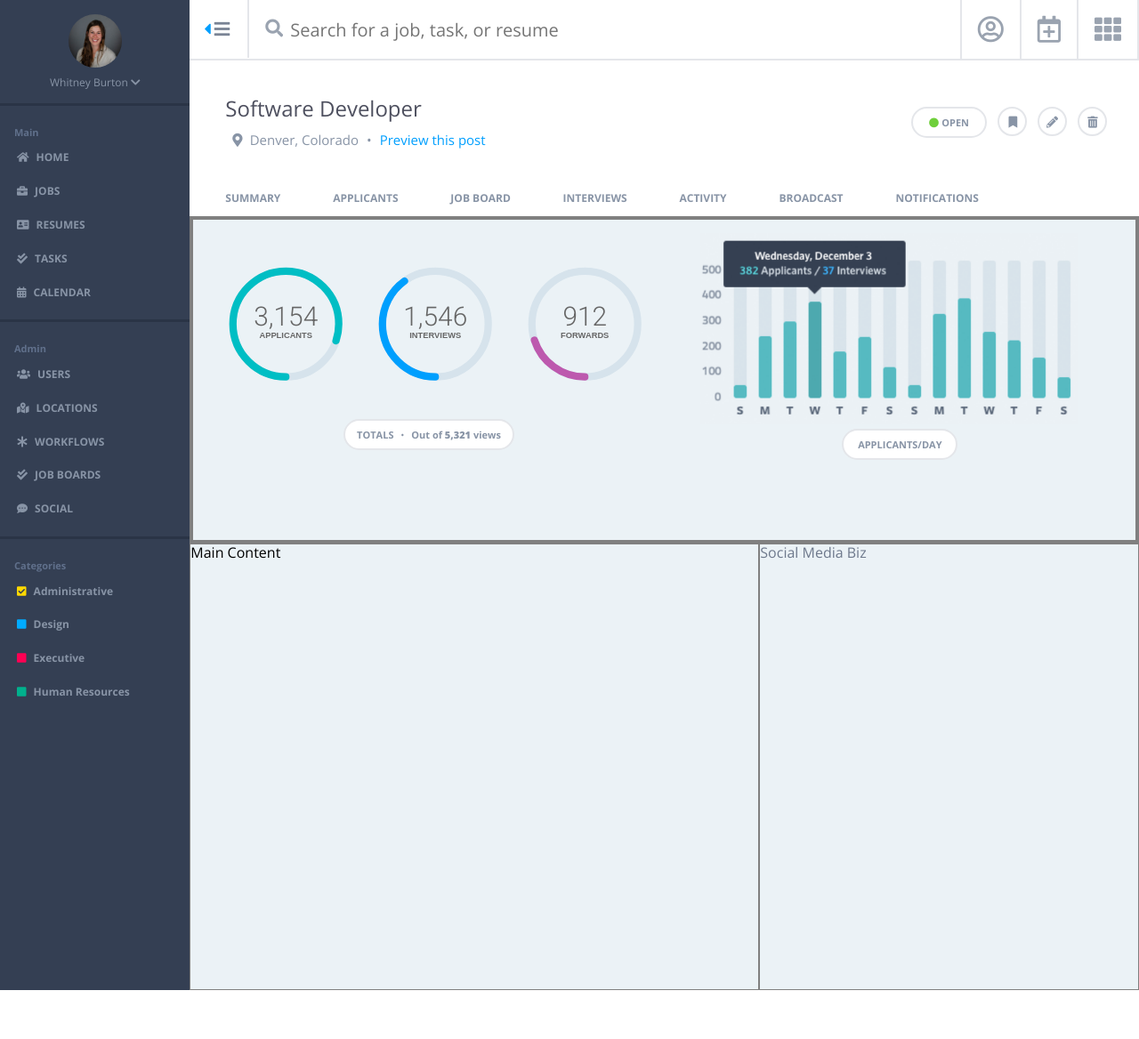
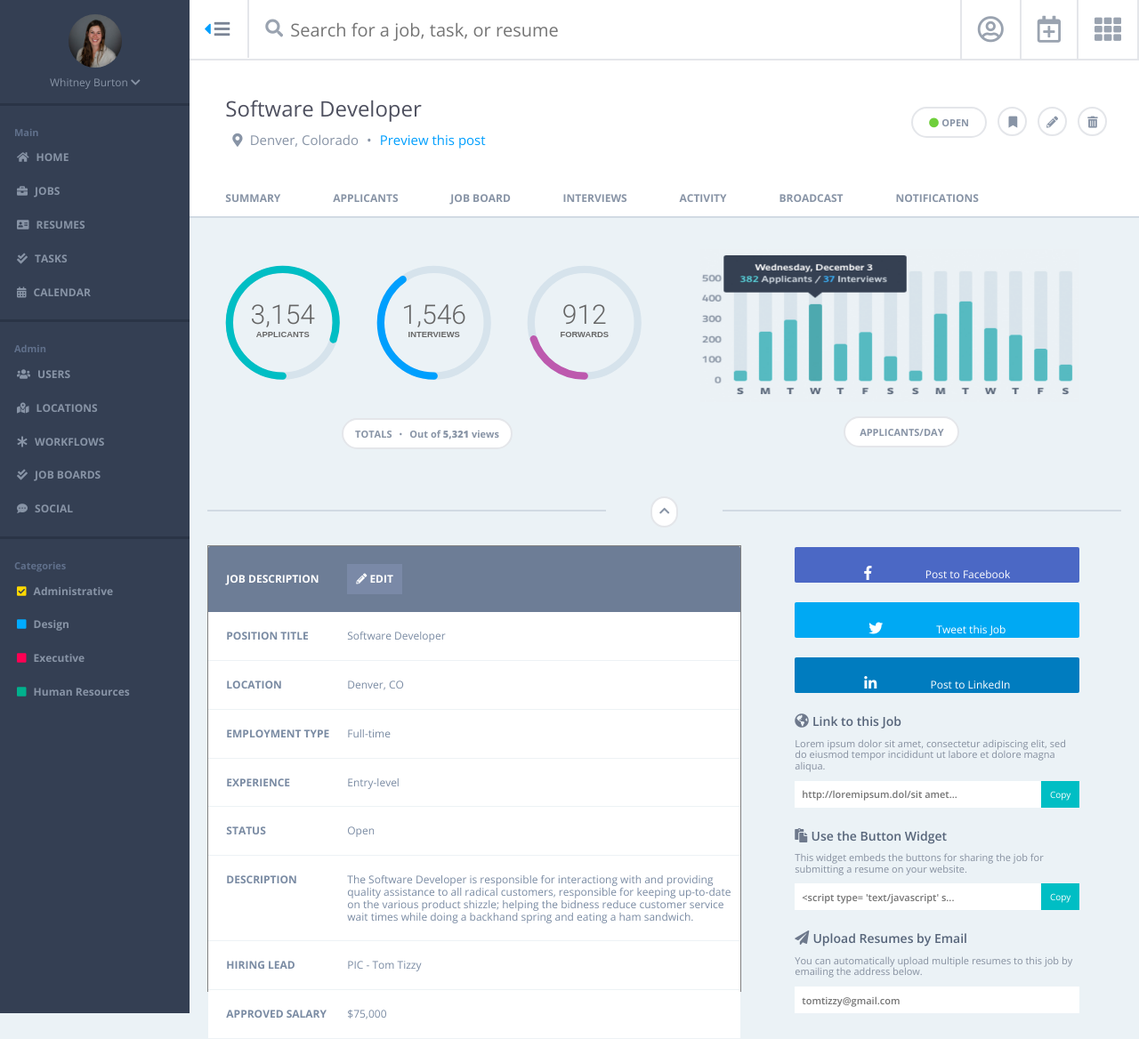
Before and after one commit to whitneyburton/wb-comp-challenge-2, a plain HTML site: page index.html in a window 1280 px wide. Shown: the whole page at 89% size. Before the commit the page ends 1113 px from the top, so only its background shows below. Drawn offline with nearby package versions, Linux system fonts and the light colour scheme.

Commit message:
Add grid for job table and social media section

```diff
--- a/index.html
+++ b/index.html
@@ -24,7 +24,8 @@
 
     <div class="main-sidebar">
       <ul class="sidebar-list">
-          <p class="sidebar-main-text">Main</p>
+          <p class="sidebar-main-text">
+            Main</p>
         <li class="sidebar-list-item">
           <i class="fas fa-home space-right"></i>
             HOME</li>
@@ -44,7 +45,8 @@
     </div>
     <div class="main-sidebar">
       <ul class="sidebar-list">
-          <p class="sidebar-main-text">Admin</p>
+          <p class="sidebar-main-text">
+            Admin</p>
         <li class="sidebar-list-item">
           <i class="fas fa-users space-right"></i>
             USERS</li>
@@ -64,7 +66,8 @@
     </div>
     <div class="main-sidebar last">
       <ul class="sidebar-list">
-          <p class="sidebar-main-text">Categories</p>
+          <p class="sidebar-main-text">
+            Categories</p>
         <li class="sidebar-list-item">
           <i class="fas fa-check-square space-right"></i>
             Administrative</li>
@@ -110,17 +113,17 @@
           <a class="preview-link" href="">Preview this post</a>
         </article>
         <article class="nav-buttons">
-          <section class="job-buttons open hover">
+          <section class="job-buttons button open hover">
             <i class="fas fa-circle"></i>
             <span class="button-text">OPEN</span>
           </section>
-          <section class="job-buttons bookmark hover">
+          <section class="job-buttons button bookmark hover">
             <i class="fas fa-bookmark"></i>
           </section>
-          <section class="job-buttons edit hover">
+          <section class="job-buttons button edit hover">
             <i class="fas fa-pencil-alt"></i>
           </section>
-          <section class="job-buttons delete hover">
+          <section class="job-buttons button delete hover">
             <i class="fas fa-trash-alt"></i>
           </section>
         </article>
@@ -189,7 +192,7 @@
           </svg>
         </div>
       </div>
-    <section class="total-views-button">
+    <section class="total-views-button button">
       <span class="button-text hover">
         TOTALS <span class="bullet">&bull;</span>
         Out of <strong>5,321</strong> views</span>
@@ -199,21 +202,92 @@
 
     <div class="table-wrapper">
       <img class="table" src="images/applicants-graph.png" alt="graph">
-      <section class="apps-per-day-button">
+      <section class="apps-per-day-button button">
         <span class="button-text hover">
           APPLICANTS/DAY</span>
       </section>
     </div>
 
   </div>
+  <div class="breaker-line">
+    <div class="horizontal-line"></div>
+    <i class="button fas fa-chevron-up"></i>
+    <div class="horizontal-line"></div>
+  </div>
+
   </article>
 
-  <main class="main">
-    Main Content
-  </main>
+  <!-- <div class="job-table"> -->
+
+    <div class="grid-table">
+      <p class="header-title">JOB DESCRIPTION</p>
+      <p class="header-details">
+        <button><i class="fas fa-pencil-alt"></i> EDIT</button>
+      </p>
+      <p class="table-title">POSITION TITLE</p>
+      <p class="table-details">Software Developer</p>
+      <p class="table-title">LOCATION</p>
+      <p class="table-details">Denver, CO</p>
+      <p class="table-title">EMPLOYMENT TYPE</p>
+      <p class="table-details">Full-time</p>
+      <p class="table-title">EXPERIENCE</p>
+      <p class="table-details">Entry-level</p>
+      <p class="table-title">STATUS</p>
+      <p class="table-details">Open</p>
+      <p class="table-title">DESCRIPTION</p>
+      <p class="table-details">The Software Developer is responsible for interactiong with and providing quality assistance to all radical customers, responsible for keeping up-to-date on the various product shizzle; helping the bidness reduce customer service wait times while doing a backhand spring and eating a ham sandwich.</p>
+      <p class="table-title">HIRING LEAD</p>
+      <p class="table-details">PIC - Tom Tizzy</p>
+      <p class="table-title">APPROVED SALARY</p>
+      <p class="table-details">$75,000</p>
+    </div>
+
+  <!-- </div> -->
 
   <aside class="social-media">
-    Social Media Biz
+    <button class="social-media-buttons facebook">
+      <i class="fab fa-facebook-f"></i>
+      <span class="social-media-text">Post to Facebook</span>
+    </button>
+    <button class="social-media-buttons twitter">
+      <i class="fab fa-twitter"></i>
+      <span class="social-media-text">Tweet this Job</span>
+    </button>
+    <button class="social-media-buttons linkedin">
+      <i class="fab fa-linkedin-in"></i>
+      <span class="social-media-text">Post to LinkedIn</span>
+    </button>
+
+    <section class="media-section"></section>
+      <article class="media-links">
+        <i class="fas fa-globe-americas"></i>
+        <span class="link-title">Link to this Job</span>
+        <p class="link-description">Lorem ipsum dolor sit amet, consectetur adipiscing elit, sed do eiusmod tempor incididunt ut labore et dolore magna aliqua.</p>
+        <div class="input-wrapper">
+          <input class="media-input" type=text placeholder="http://loremipsum.dol/sit amet...">
+          <button class="media-button" type=submit>Copy</button>
+        </div>
+      </article>
+      <article class="media-links">
+        <i class="fas fa-paste"></i>
+        <span class="link-title">Use the Button Widget</span>
+        <p class="link-description">This widget embeds the buttons for sharing the job for submitting a resume on your website.</p>
+        <div class="input-wrapper">
+          <input class="media-input" type=text placeholder="<script type= 'text/javascript' s...">
+          <button class="media-button" type=submit>Copy</button>
+        </div>
+      </article>
+      <article class="media-links">
+        <i class="fas fa-paper-plane"></i>
+        <span class="link-title">Upload Resumes by Email</span>
+        <p class="link-description">You can automatically upload multiple resumes to this job by emailing the address below.</p>
+        <div class="input-wrapper">
+          <input class="media-input email" type=text placeholder="tomtizzy@gmail.com">
+        </div>
+      </article>
+    <section class="media"></section>
+    <section class="media"></section>
+
   </aside>
 
 
--- a/styles.css
+++ b/styles.css
@@ -8,16 +8,17 @@
 body {
   display: grid;
   grid-template-columns: repeat(6, 1fr);
+  background-color: #ebf2f6;
 }
 
 /* left aside bar */
-aside.left-sidebar {
+.left-sidebar {
   background-color: #343f53;
   color: #FFF;
-  grid-row: 1/6;
+  grid-row: 1/-8;
 }
 
-div.user-profile {
+.user-profile {
   border-bottom: 3px solid #2a3446;
   display: flex;
   flex-direction: column;
@@ -148,7 +149,6 @@ input::placeholder {
   display:flex;
   list-style: none;
   border-right: 2px solid #e4e6ea;
-
 }
 
 .expand-carrot, .expand-menu,
@@ -181,13 +181,13 @@ input::placeholder {
   color: #9aa3b0;
   padding: 18px;
   border-left: 2px solid #e4e6ea;
-  background-color: #FFFFFF;
+  background-color: #FFF;
 }
 
 .fa-user-circle:hover,
 .fa-calendar-plus:hover,
 .fa-th:hover {
-  color: #fff;
+  color: #FFF;
   background-color: #009ffe;
   cursor: pointer;
 }
@@ -195,6 +195,7 @@ input::placeholder {
 /* page header and tabs */
 .main-page-body {
   grid-column: 2/7;
+  background-color: #FFF;
 }
 
 .header {
@@ -242,23 +243,31 @@ h2 {
   margin: 52px 24px 0px 0px;
 }
 
-.job-buttons {
+
+.button {
   border: 2px solid #e4e6ea;
   border-radius: 25px;
   height: 15px;
   padding: 8px;
-  margin: 0px 12px 0px 0px;
   font-size: 13px;
-  width: 65px;
+  background-color: #FFF;
   text-align: center;
 }
 
-.job-buttons:hover {
+/*.button-text:hover*/
+.button:hover {
+  color: #FFF;
   background-color: #009ffe;
+  cursor: pointer;
 }
 
-.job-buttons:hover .hover{
+.button:hover .hover{
   color: #FFF;
+}
+
+.job-buttons {
+  margin: 0px 12px 0px 0px;
+  width: 65px;
 }
 
 .fa-circle {
@@ -317,10 +326,9 @@ section.delete {
 /* graphs and tables */
 .data-section {
   background-color: #ebf2f6;
-  border-top: 2px solid #e4e6ea;
-  border: solid, 4px, grey;
+  border-top: 2px solid #d1dae3;
   grid-column: 2/7;
-  height: 360px;
+  height: auto;
 }
 
 .data-section-wrapper {
@@ -405,61 +413,198 @@ section.delete {
 
 .table {
   height: 55%;
-  /*width: 100%;*/
-  padding: 15px 0px 0px 40px;
+  width: 80%;
+  padding: 35px 0px 0px 40px;
 }
 
 .total-views-button {
-  border: 2px solid #e4e6ea;
-  border-radius: 25px;
-  height: 15px;
-  padding: 8px;
   margin: 30px auto;
-  font-size: 13px;
   width: 172px;
-  background-color: #FFF;
-  text-align: center;
 }
 
 .apps-per-day-button {
-  border: 2px solid #e4e6ea;
-  border-radius: 25px;
-  height: 15px;
-  padding: 8px;
-  margin: 2px auto;
-  font-size: 13px;
+  margin: 12px auto;
   width: 110px;
-  background-color: #FFF;
-  text-align: center;
 }
 
-.total-views-button:hover,
-.apps-per-day-button:hover {
+.breaker-line {
+  display: flex;
+  justify-content: space-between;
+}
+
+.horizontal-line {
+  border-bottom: 2px solid #d1dae3;
+  width: 42%;
+  margin: 0px 20px 18px 20px;
+}
+
+.fa-chevron-up {
+  color: #8894a6;
+}
+
+/* job advertisement table */
+
+/*.job-table {
+  background-color: #ebf2f6;
+  box-sizing: border-box;
+}*/
+
+.grid-table {
+  background-color: #ebf2f6;
+  display: grid;
+  grid-template-columns: 30% 70$;
+  grid-template-rows: repeat(9, 1fr);
+  border: solid, 1px, grey;
+  grid-column: 2/5;
+  height: 500px;
+  margin: 20px;
+}
+
+.header-title {
+  background-color: #6d7d96;
+  grid-column: 2/3;
+  color: #FFF;
+  font-weight: 700;
+  font-size: 12px;
+  padding: 30px 20px;
+  border-top-left-radius: 2px;
+}
+
+.header-details {
+  background-color: #6d7d96;
+  color: #FFF;
+  font-size: 12px;
+  grid-column: 3/4;
+  padding: 20px 0px;
+  border-top-right-radius: 2px;
+}
+
+button {
+  background-color: #7a89a7;
+  color: #FFF;
+  font-weight: 700;
+  border: none;
+  padding: 10px;
+}
+
+button:hover {
   background-color: #009ffe;
   cursor: pointer;
 }
 
-.total-views-button:hover .hover {
-  color: #FFF;
+.table-title {
+  background-color: #FFF;
+  grid-column: 2/3;
+  color: #7a8ba3;
+  font-weight: 700;
+  font-size: 12px;
+  padding: 20px;
+  border-bottom: 1px solid #edf2f5;
 }
 
-.apps-per-day-button:hover .hover {
-  color: #FFF;
+.table-details {
+  color: #7a8ba3;
+  font-size: 12px;
+  grid-column: 3/4;
+  background-color: #FFF;
+  padding: 20px 0px;
+  border-bottom: 1px solid #edf2f5;
 }
 
-/* main job advertisement body */
-.main {
-  background-color: #ebf2f6;
-  border: solid, 1px, grey;
-  grid-column: 2/5;
-  height: 500px;
+
+.description {
+  grid-row: 7/9;
+  overflow: hidden;
 }
+
 
 /* social media right side */
 .social-media {
   background-color: #ebf2f6;
-  border: solid, 1px, grey;
   color: #6e798c;
   grid-column: 5/7;
-  height: 500px;
+  display: flex;
+  flex-direction: column;
+  max-width: 400px;
 }
+
+.social-media-buttons {
+  color: #FFF;
+  padding: 20px;
+  border-radius: 2px;
+  margin: 22px 40px 0px 40px;
+  height: 3px;
+}
+
+.social-media-buttons:hover {
+  background-color: #57657a;
+  cursor: pointer;
+}
+
+.social-media-text {
+  padding-left: 20%;
+  font-size: 12px;
+  font-weight: 500;
+  /*padding: 0px 15px 0px 15px;*/
+}
+
+/*.fab {
+  padding-left: 10px;
+}*/
+
+.facebook {
+  background-color: #4b68c5
+}
+
+.twitter {
+  background-color: #00a9f3
+}
+
+.linkedin {
+  background-color: #007cbf
+}
+
+.media-section {
+
+}
+
+.media-links {
+  margin: 22px 40px 0px 40px;
+  /*max-width: 275px;*/
+
+}
+
+.link-title {
+  font-size: 14px;
+  font-weight: 600;
+  color: #57657a;
+}
+
+.link-description {
+  font-size: 11px;
+  color: #858f9f;
+  margin: 10px 0px;
+}
+
+.input-wrapper {
+  display: flex;
+}
+
+.media-input {
+  font-weight: 600;
+  color: #57657a;
+  font-size: 11px;
+  height: 30px;
+}
+
+.media-button {
+  background-color: #00bec4;
+  font-weight: 500;
+  height: 30px;
+  font-size: 10px;
+}
+
+.email {
+  height: 30px;
+  width: 100%;
+}
```
Lines whose indentation alone changed are shown as unchanged.
